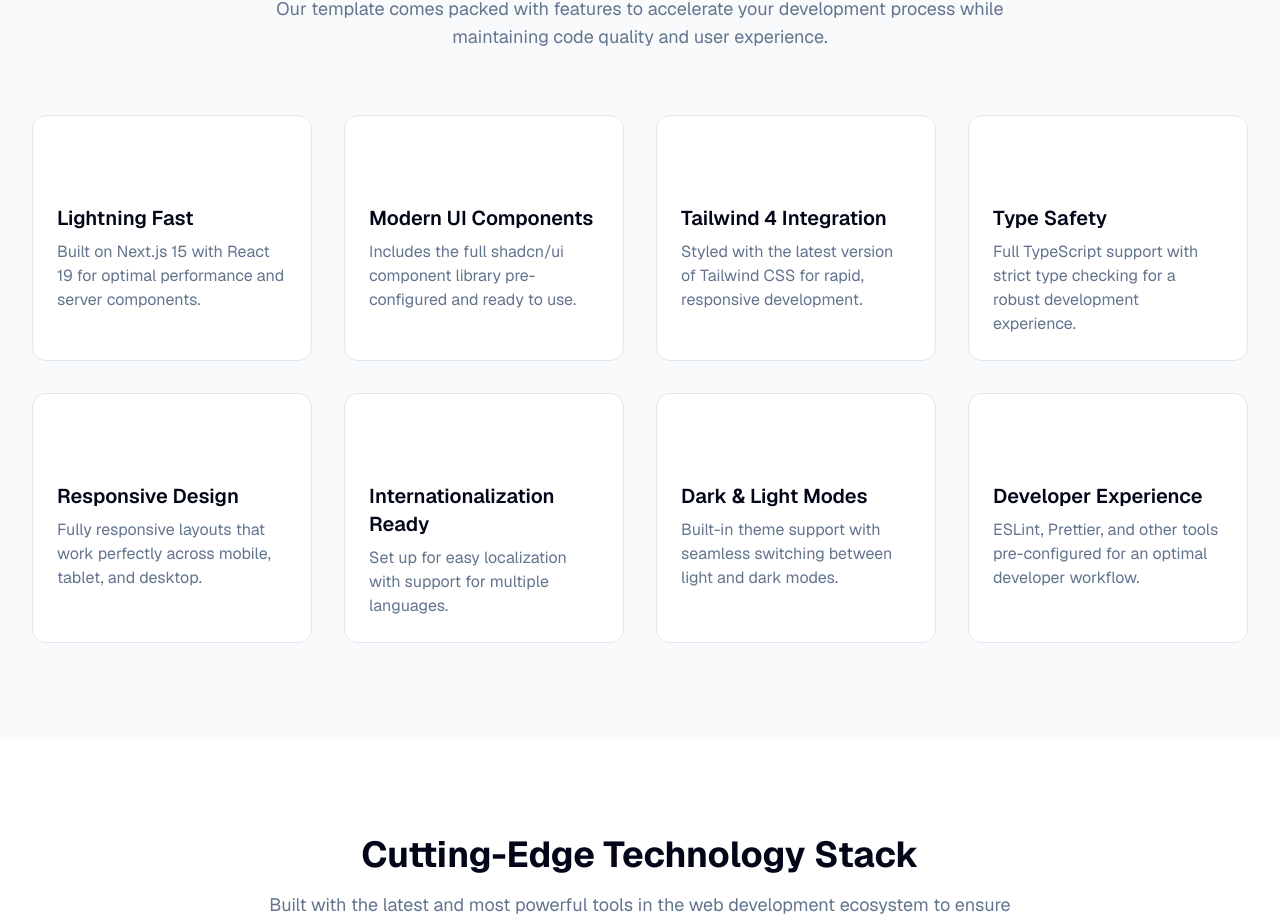
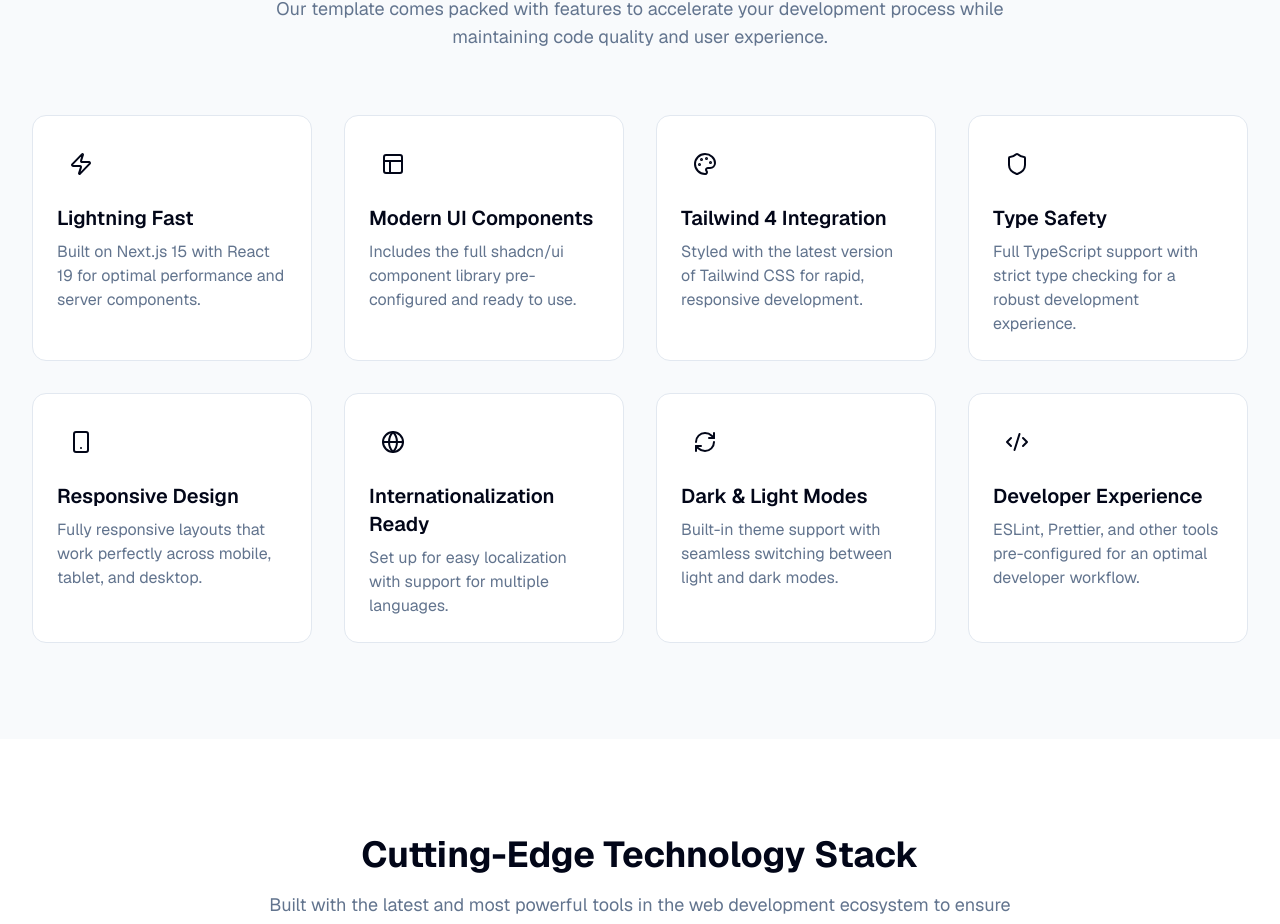
Before and after one commit to egarrisxn/xostarter, a Next.js app: page / in a window 1280 px wide. Shown: the part 1215-2139 px from the top of the page. Built offline with nearby package versions, Linux system fonts and the light colour scheme.

Commit message:
icon error

```diff
--- a/components/features.tsx
+++ b/components/features.tsx
@@ -98,7 +98,7 @@
                 <div
                   className={cn(
                     "mb-4 flex size-12 items-center justify-center rounded-lg",
-                    "bg-gradient-to-br text-white"
+                    "text-foreground bg-gradient-to-br"
                   )}
                   style={
                     {
```
